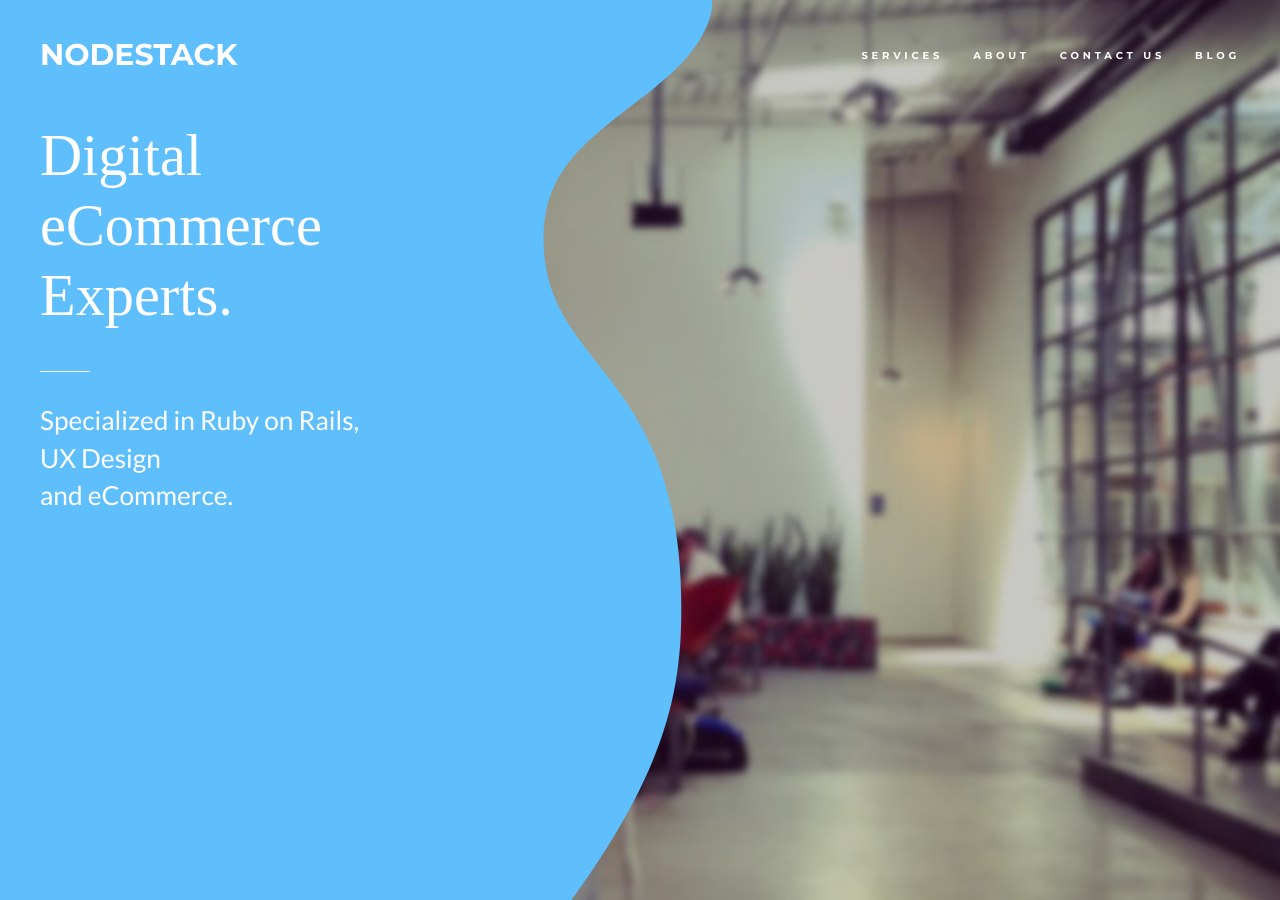
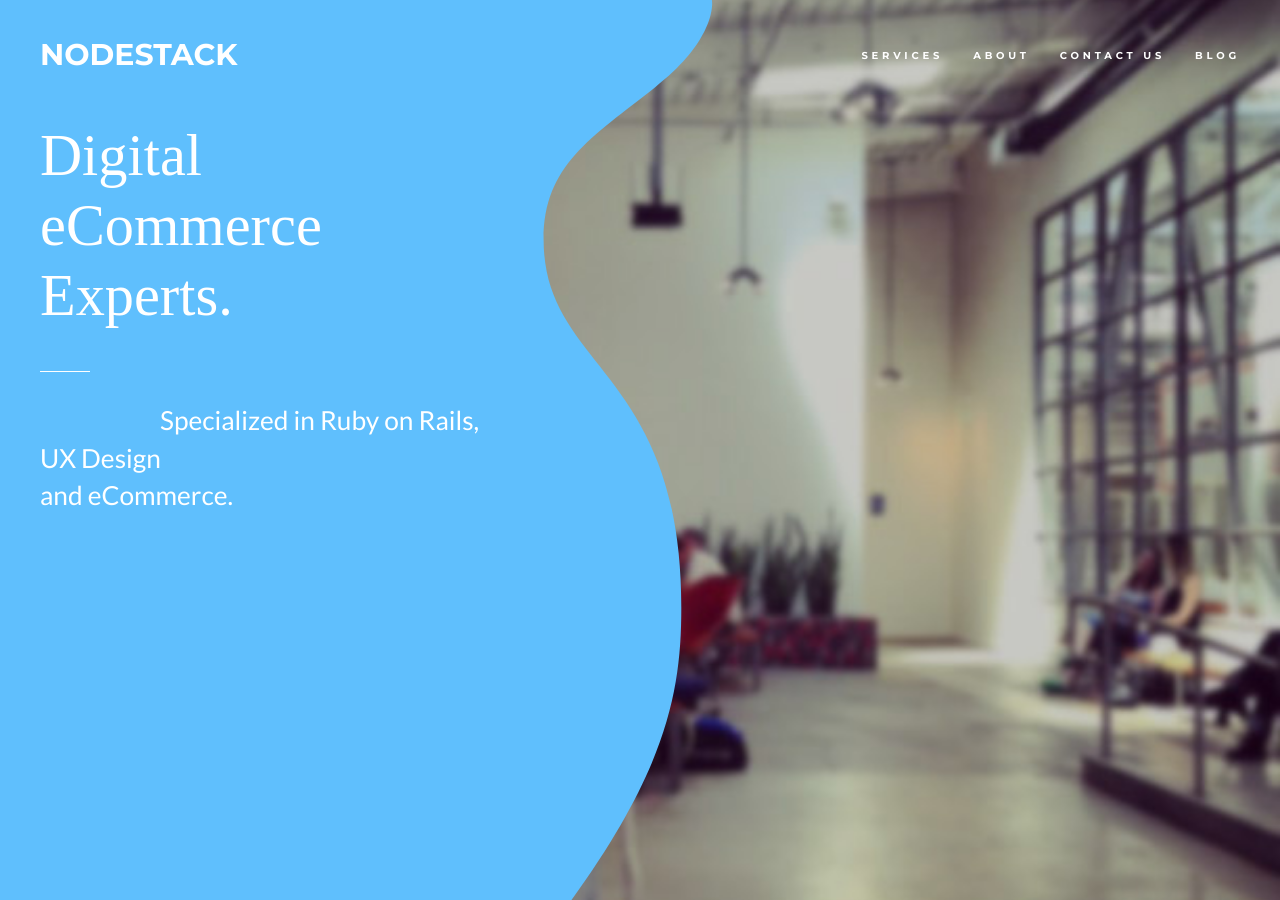
Before and after one commit to nodestack/nodestack.github.io, a Jekyll site: the page built from index.html, in a window 1280 px wide and 900 px high. Built offline with Jekyll 4.4.1, drawn with Linux system fonts in a browser that asks for light colours; some web fonts are replaced.

Commit message:
Update main.css

```diff
--- a/_includes/css/main.css
+++ b/_includes/css/main.css
@@ -164,6 +164,9 @@ header .intro-text .skills {
     }
 
     header .intro-text .skills {
+        padding-left: 120px;
+        font-weight: 400;
+        color: #ffffff;
         font-size: 1.75em;
     }
 }
```
